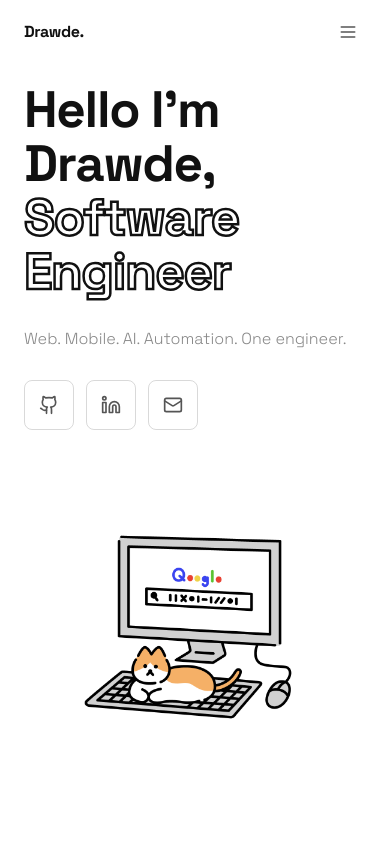
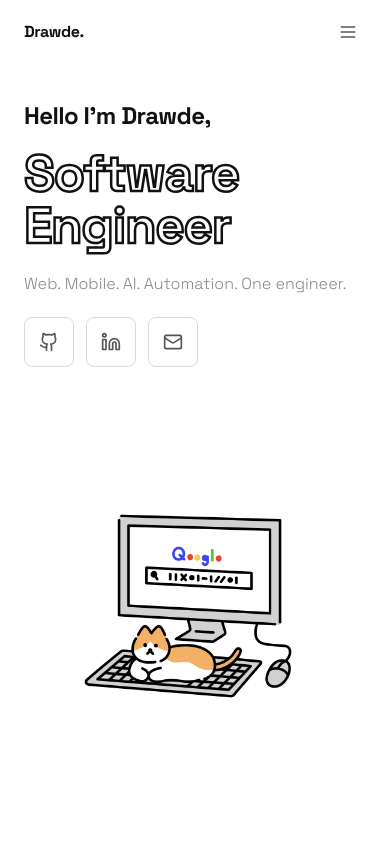
Before and after one commit to Drawde0731/portfolio, a Next.js app: page / in a window 390 px wide. Shown: the top 844 px of the page. Built offline with nearby package versions, Linux system fonts and the light colour scheme.

Commit message:
hero: staggered slide-from-left per line, illustration slides from right after

```diff
--- a/components/sections/HeroSection.tsx
+++ b/components/sections/HeroSection.tsx
@@ -15,40 +15,61 @@ const outlined: React.CSSProperties = {
   color: "transparent",
 };
 
+// Shared slide-from-left variant
+const fromLeft = (delay: number) => ({
+  initial: { opacity: 0, x: -48 },
+  animate:  { opacity: 1, x: 0 },
+  transition: {
+    delay,
+    duration: 0.6,
+    ease: [0.25, 0.46, 0.45, 0.94] as number[],
+  },
+});
+
+// Slide-from-right for illustration (fires after left items are done)
+const ILLUS_DELAY = 1.1;
+
 export default function HeroSection() {
   return (
     <section className="relative min-h-screen bg-white flex flex-col justify-center overflow-hidden">
       <div className="max-w-6xl mx-auto px-6 w-full pt-20 pb-16">
         <div className="grid grid-cols-1 lg:grid-cols-[1fr_auto] gap-10 lg:gap-16 items-center min-h-[calc(100vh-9rem)]">
 
-          {/* ── Left: text ── */}
-          <motion.div
-            initial={{ opacity: 0, y: 28 }}
-            animate={{ opacity: 1, y: 0 }}
-            transition={{ duration: 0.65, ease: [0.25, 0.46, 0.45, 0.94] }}
-            className="flex flex-col gap-7"
-          >
-            {/* Headline */}
-            <h1
-              className="font-bold text-ink leading-[1.05] tracking-tight"
+          {/* ── Left: staggered slide-from-left ── */}
+          <div className="flex flex-col gap-5 overflow-hidden">
+
+            {/* Line 1 */}
+            <motion.p
+              {...fromLeft(0.1)}
+              className="text-[clamp(1.5rem,3vw,2.2rem)] font-bold text-ink leading-none tracking-tight"
+            >
+              Hello I&apos;m Drawde,
+            </motion.p>
+
+            {/* Line 2 */}
+            <motion.h1
+              {...fromLeft(0.35)}
+              className="font-bold text-ink leading-none tracking-tight"
               style={{ fontSize: "clamp(3.2rem, 7vw, 6.5rem)" }}
             >
-              Hello I&apos;m Drawde,
-              <br />
               <span style={outlined}>Software</span>{" "}
               <span style={outlined}>Engineer</span>
-            </h1>
+            </motion.h1>
 
-            {/* Description */}
-            <p
+            {/* Line 3 — description */}
+            <motion.p
+              {...fromLeft(0.6)}
               className="text-base leading-relaxed font-light max-w-md"
               style={{ color: "#888888" }}
             >
               Web. Mobile. AI. Automation. One engineer.
-            </p>
+            </motion.p>
 
-            {/* Social icons */}
-            <div className="flex items-center gap-3">
+            {/* Line 4 — icons */}
+            <motion.div
+              {...fromLeft(0.85)}
+              className="flex items-center gap-3"
+            >
               {SOCIALS.map(({ href, icon: Icon, label }) => (
                 <a
                   key={label}
@@ -57,22 +78,23 @@ export default function HeroSection() {
                   rel={href.startsWith("http") ? "noopener noreferrer" : undefined}
                   aria-label={label}
                   className="p-3.5 text-text-secondary hover:text-ink transition-colors duration-200"
-                  style={{
-                    border: "1.5px solid rgba(0,0,0,0.15)",
-                    borderRadius: "8px",
-                  }}
+                  style={{ border: "1.5px solid rgba(0,0,0,0.15)", borderRadius: "8px" }}
                 >
                   <Icon size={20} />
                 </a>
               ))}
-            </div>
-          </motion.div>
+            </motion.div>
+          </div>
 
-          {/* ── Right: illustration ── */}
+          {/* ── Right: slide-from-right, fires after left is done ── */}
           <motion.div
-            initial={{ opacity: 0, scale: 0.93 }}
-            animate={{ opacity: 1, scale: 1 }}
-            transition={{ duration: 0.75, delay: 0.15, ease: "easeOut" }}
+            initial={{ opacity: 0, x: 60 }}
+            animate={{ opacity: 1, x: 0 }}
+            transition={{
+              delay: ILLUS_DELAY,
+              duration: 0.7,
+              ease: [0.25, 0.46, 0.45, 0.94],
+            }}
             className="flex items-center justify-center lg:justify-end"
           >
             <div
@@ -82,8 +104,8 @@ export default function HeroSection() {
               <Image
                 src="/illustration-hero.png"
                 alt="Cat on keyboard"
-                width={460}
-                height={460}
+                width={560}
+                height={560}
                 className="w-full h-auto object-contain"
                 priority
               />
```
